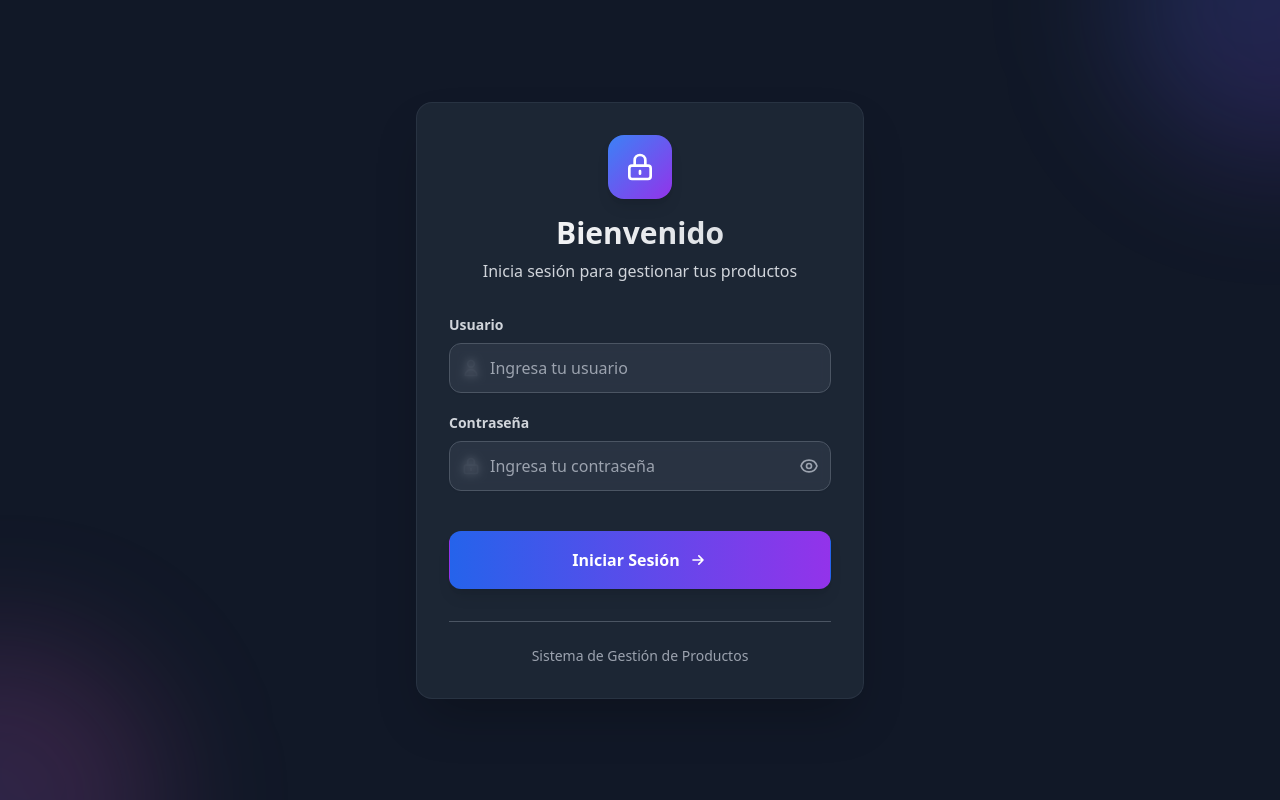
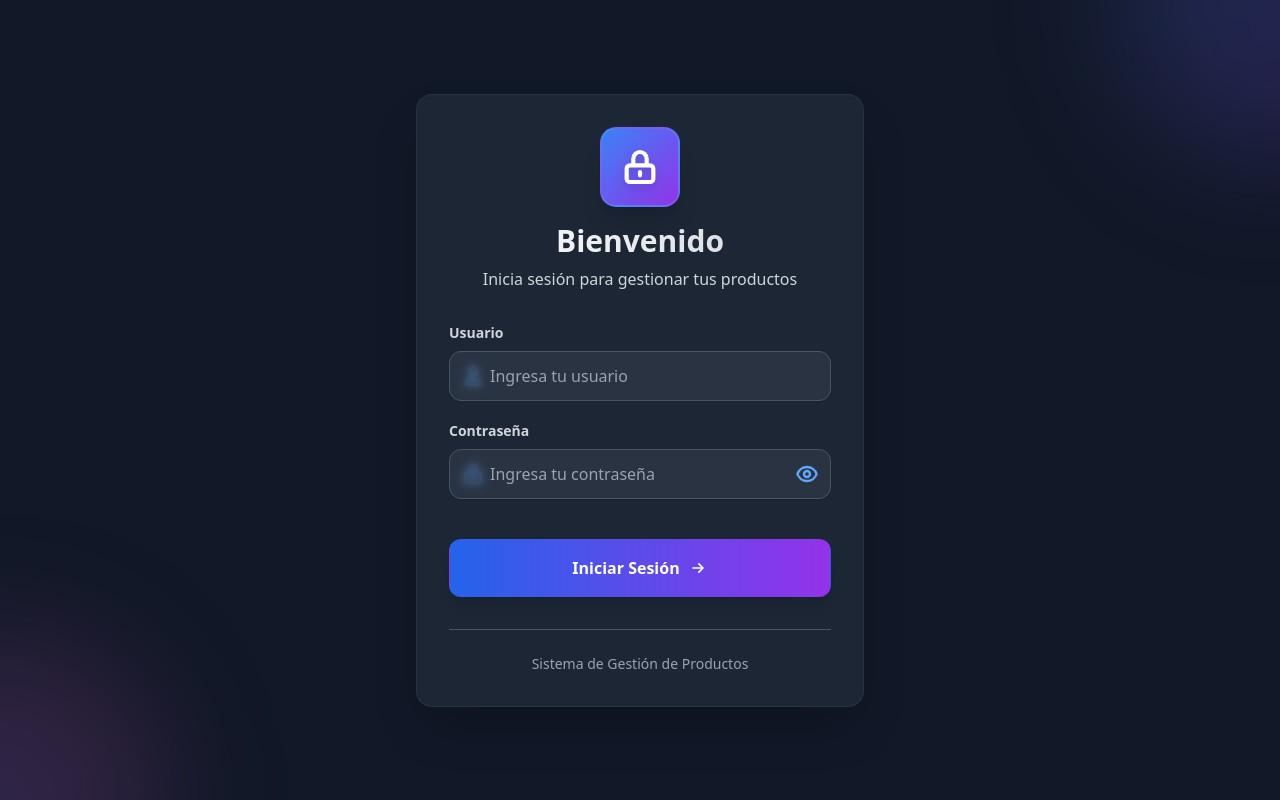
Before and after one commit to repowpm/api-django, a React (Vite) app in the folder frontend/: page /login in a window 1280 px wide. Built offline with nearby package versions, Linux system fonts and the light colour scheme; no server answers; the HTML template or start-up script is replaced by a standard one.

Commit message:
Improve icon visibility in Login component - Enhanced candado, user, and password icons with better colors and sizing

```diff
--- a/frontend/src/components/Login.jsx
+++ b/frontend/src/components/Login.jsx
@@ -61,9 +61,9 @@ const Login = () => {
         <div className="bg-gray-800/90 backdrop-blur-sm rounded-2xl shadow-2xl border border-gray-700/50 p-8 space-y-8">
           {/* Header */}
           <div className="text-center space-y-4">
-            <div className="mx-auto w-16 h-16 bg-gradient-to-br from-blue-500 to-purple-600 rounded-2xl flex items-center justify-center shadow-lg">
-              <svg className="w-8 h-8 text-white" fill="none" stroke="currentColor" viewBox="0 0 24 24">
-                <path strokeLinecap="round" strokeLinejoin="round" strokeWidth={2} d="M12 15v2m-6 4h12a2 2 0 002-2v-6a2 2 0 00-2-2H6a2 2 0 00-2 2v6a2 2 0 002 2zm10-10V7a4 4 0 00-8 0v4h8z" />
+            <div className="mx-auto w-20 h-20 bg-gradient-to-br from-blue-500 to-purple-600 rounded-2xl flex items-center justify-center shadow-xl border-2 border-blue-400/30">
+              <svg className="w-10 h-10 text-white drop-shadow-lg" fill="none" stroke="currentColor" viewBox="0 0 24 24" strokeWidth={2.5}>
+                <path strokeLinecap="round" strokeLinejoin="round" d="M12 15v2m-6 4h12a2 2 0 002-2v-6a2 2 0 00-2-2H6a2 2 0 00-2 2v6a2 2 0 002 2zm10-10V7a4 4 0 00-8 0v4h8z" />
               </svg>
             </div>
             <div>
@@ -86,8 +86,8 @@ const Login = () => {
                 </label>
                 <div className="relative">
                   <div className="absolute inset-y-0 left-0 pl-3 flex items-center pointer-events-none">
-                    <svg className="h-5 w-5 text-gray-400" fill="none" stroke="currentColor" viewBox="0 0 24 24">
-                      <path strokeLinecap="round" strokeLinejoin="round" strokeWidth={2} d="M16 7a4 4 0 11-8 0 4 4 0 018 0zM12 14a7 7 0 00-7 7h14a7 7 0 00-7-7z" />
+                    <svg className="h-6 w-6 text-blue-400 drop-shadow-sm" fill="none" stroke="currentColor" viewBox="0 0 24 24" strokeWidth={2.5}>
+                      <path strokeLinecap="round" strokeLinejoin="round" d="M16 7a4 4 0 11-8 0 4 4 0 018 0zM12 14a7 7 0 00-7 7h14a7 7 0 00-7-7z" />
                     </svg>
                   </div>
                   <input
@@ -111,8 +111,8 @@ const Login = () => {
                 </label>
                 <div className="relative">
                   <div className="absolute inset-y-0 left-0 pl-3 flex items-center pointer-events-none">
-                    <svg className="h-5 w-5 text-gray-400" fill="none" stroke="currentColor" viewBox="0 0 24 24">
-                      <path strokeLinecap="round" strokeLinejoin="round" strokeWidth={2} d="M12 15v2m-6 4h12a2 2 0 002-2v-6a2 2 0 00-2-2H6a2 2 0 00-2 2v6a2 2 0 002 2zm10-10V7a4 4 0 00-8 0v4h8z" />
+                    <svg className="h-6 w-6 text-blue-400 drop-shadow-sm" fill="none" stroke="currentColor" viewBox="0 0 24 24" strokeWidth={2.5}>
+                      <path strokeLinecap="round" strokeLinejoin="round" d="M12 15v2m-6 4h12a2 2 0 002-2v-6a2 2 0 00-2-2H6a2 2 0 00-2 2v6a2 2 0 002 2zm10-10V7a4 4 0 00-8 0v4h8z" />
                     </svg>
                   </div>
                   <input
@@ -133,13 +133,13 @@ const Login = () => {
                     disabled={isLoading}
                   >
                     {showPassword ? (
-                      <svg className="h-5 w-5 text-gray-400 hover:text-gray-200 transition-colors" fill="none" stroke="currentColor" viewBox="0 0 24 24">
-                        <path strokeLinecap="round" strokeLinejoin="round" strokeWidth={2} d="M13.875 18.825A10.05 10.05 0 0112 19c-4.478 0-8.268-2.943-9.543-7a9.97 9.97 0 011.563-3.029m5.858.908a3 3 0 114.243 4.243M9.878 9.878l4.242 4.242M9.878 9.878L3 3m6.878 6.878L21 21" />
+                      <svg className="h-6 w-6 text-blue-400 hover:text-blue-300 transition-colors drop-shadow-sm" fill="none" stroke="currentColor" viewBox="0 0 24 24" strokeWidth={2.5}>
+                        <path strokeLinecap="round" strokeLinejoin="round" d="M13.875 18.825A10.05 10.05 0 0112 19c-4.478 0-8.268-2.943-9.543-7a9.97 9.97 0 011.563-3.029m5.858.908a3 3 0 114.243 4.243M9.878 9.878l4.242 4.242M9.878 9.878L3 3m6.878 6.878L21 21" />
                       </svg>
                     ) : (
-                      <svg className="h-5 w-5 text-gray-400 hover:text-gray-200 transition-colors" fill="none" stroke="currentColor" viewBox="0 0 24 24">
-                        <path strokeLinecap="round" strokeLinejoin="round" strokeWidth={2} d="M15 12a3 3 0 11-6 0 3 3 0 016 0z" />
-                        <path strokeLinecap="round" strokeLinejoin="round" strokeWidth={2} d="M2.458 12C3.732 7.943 7.523 5 12 5c4.478 0 8.268 2.943 9.542 7-1.274 4.057-5.064 7-9.542 7-4.477 0-8.268-2.943-9.542-7z" />
+                      <svg className="h-6 w-6 text-blue-400 hover:text-blue-300 transition-colors drop-shadow-sm" fill="none" stroke="currentColor" viewBox="0 0 24 24" strokeWidth={2.5}>
+                        <path strokeLinecap="round" strokeLinejoin="round" d="M15 12a3 3 0 11-6 0 3 3 0 016 0z" />
+                        <path strokeLinecap="round" strokeLinejoin="round" d="M2.458 12C3.732 7.943 7.523 5 12 5c4.478 0 8.268 2.943 9.542 7-1.274 4.057-5.064 7-9.542 7-4.477 0-8.268-2.943-9.542-7z" />
                       </svg>
                     )}
                   </button>
```
